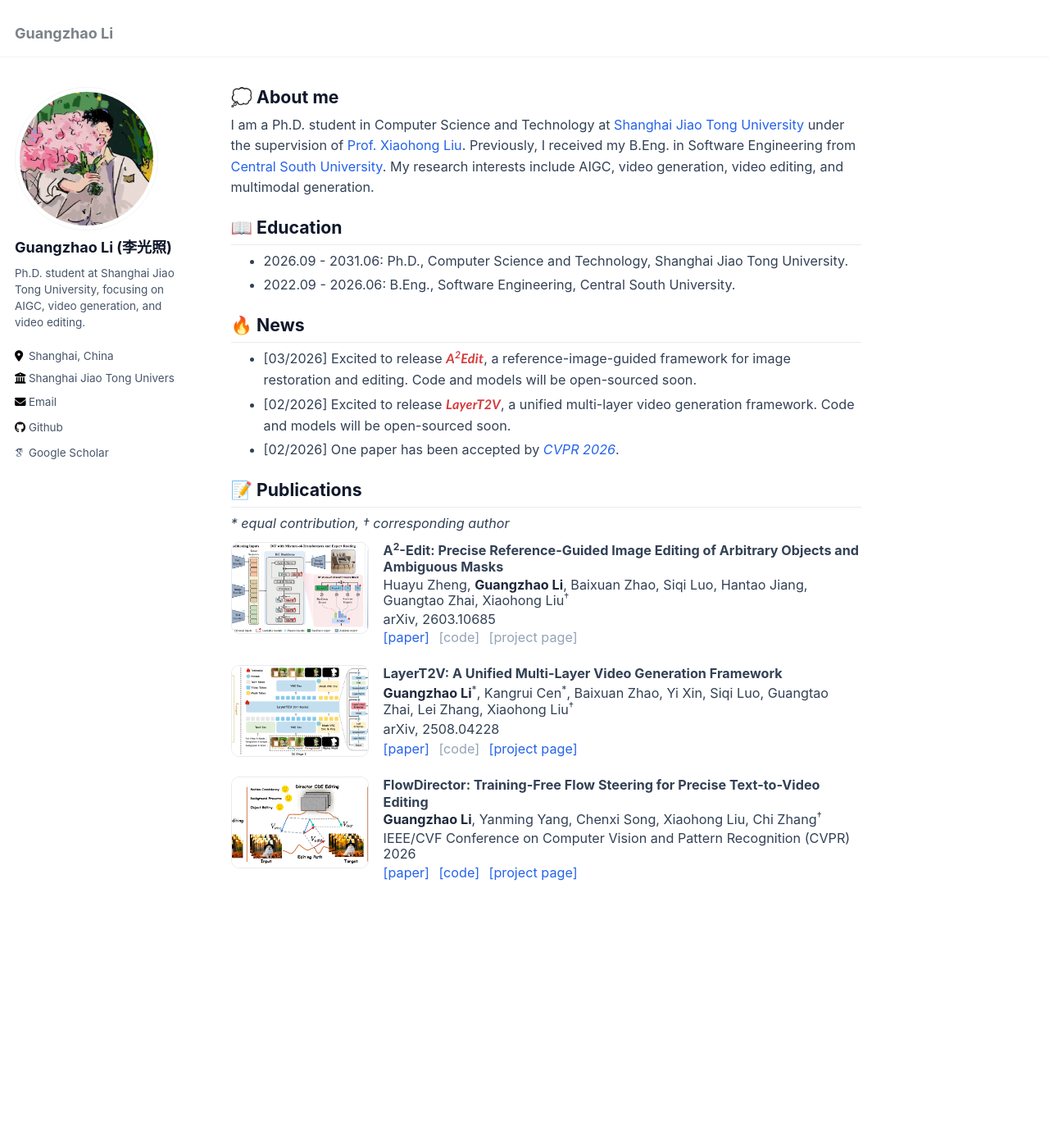
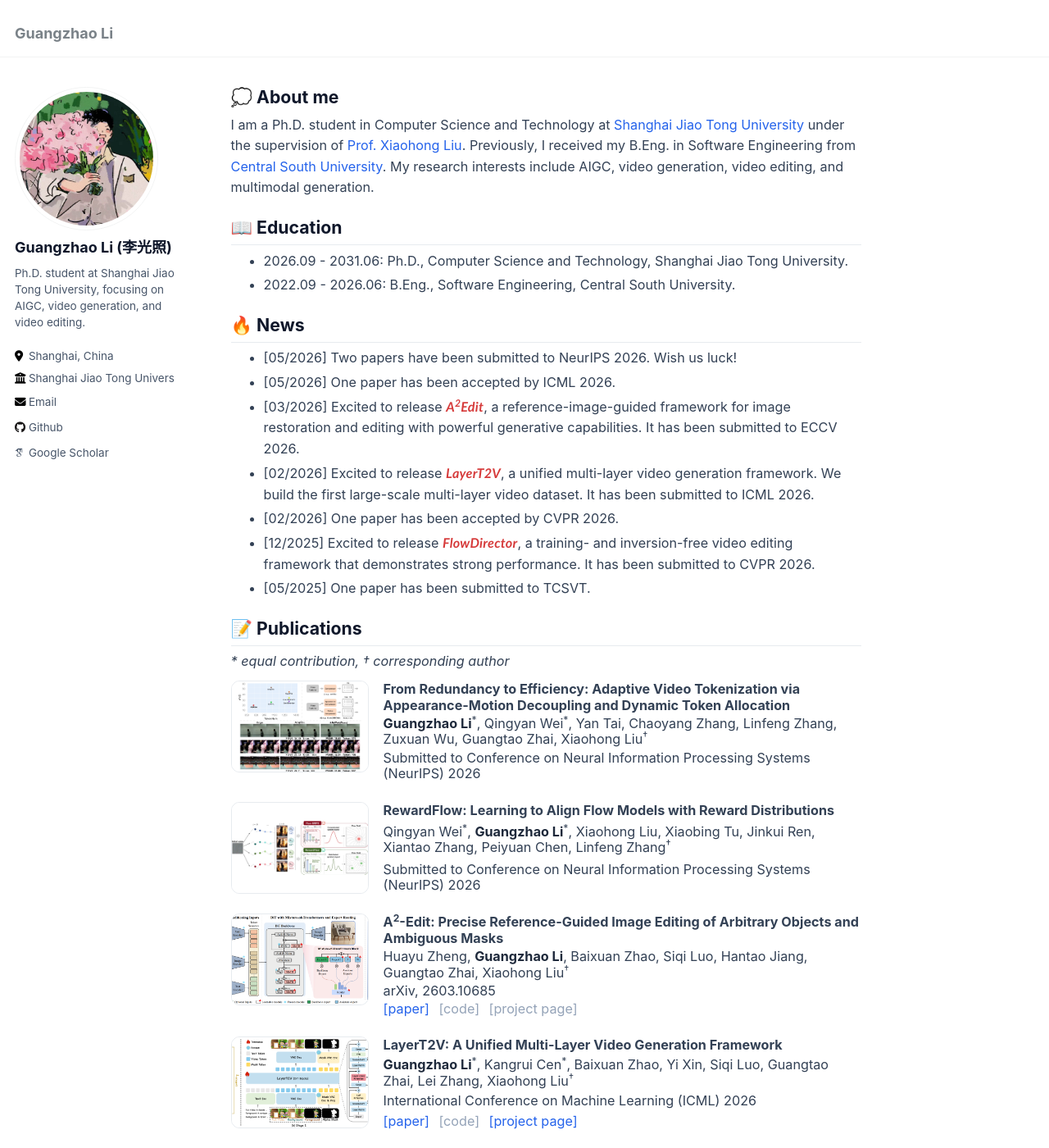
Before and after one commit to guangzhaoli/guangzhaoli.github.io, a Jekyll site: the page built from _pages/about.md, in a window 1280 px wide and 1400 px high. Shown: the whole window at 82% size. Built offline with Jekyll 4.4.1, drawn with Linux system fonts in a browser that asks for light colours; some web fonts are replaced; some of the changed text lies outside the part shown.

Commit message:
Update homepage publications and news

```diff
--- a/_pages/about.md
+++ b/_pages/about.md
@@ -18,13 +18,43 @@
 
 # 🔥 News
 
-- [03/2026] Excited to release <span class="news-highlight">A<sup>2</sup>Edit</span>, a reference-image-guided framework for image restoration and editing. Code and models will be open-sourced soon.
-- [02/2026] Excited to release <span class="news-highlight">LayerT2V</span>, a unified multi-layer video generation framework. Code and models will be open-sourced soon.
-- [02/2026] One paper has been accepted by <a class="news-venue-link" href="https://cvpr.thecvf.com/">CVPR 2026</a>.
+- [05/2026] Two papers have been submitted to NeurIPS 2026. Wish us luck!
+- [05/2026] One paper has been accepted by ICML 2026.
+- [03/2026] Excited to release <span class="news-highlight">A<sup>2</sup>Edit</span>, a reference-image-guided framework for image restoration and editing with powerful generative capabilities. It has been submitted to ECCV 2026.
+- [02/2026] Excited to release <span class="news-highlight">LayerT2V</span>, a unified multi-layer video generation framework. We build the first large-scale multi-layer video dataset. It has been submitted to ICML 2026.
+- [02/2026] One paper has been accepted by CVPR 2026.
+- [12/2025] Excited to release <span class="news-highlight">FlowDirector</span>, a training- and inversion-free video editing framework that demonstrates strong performance. It has been submitted to CVPR 2026.
+- [05/2025] One paper has been submitted to TCSVT.
 
 # 📝 Publications
 
 <p><em>* equal contribution, † corresponding author</em></p>
+
+<div class="publication-entry">
+  <div class="publication-entry-media">
+    <a href="/images/amatok.png" aria-label="Preview AMATok image">
+      <img src="/images/amatok.png" alt="AMATok preview">
+    </a>
+  </div>
+  <div class="publication-entry-body">
+    <p class="publication-entry-title">From Redundancy to Efficiency: Adaptive Video Tokenization via Appearance-Motion Decoupling and Dynamic Token Allocation</p>
+    <p class="publication-entry-authors"><strong>Guangzhao Li</strong><sup>*</sup>, Qingyan Wei<sup>*</sup>, Yan Tai, Chaoyang Zhang, Linfeng Zhang, Zuxuan Wu, Guangtao Zhai, Xiaohong Liu<sup>&dagger;</sup></p>
+    <p class="publication-entry-venue">Submitted to Conference on Neural Information Processing Systems (NeurIPS) 2026</p>
+  </div>
+</div>
+
+<div class="publication-entry">
+  <div class="publication-entry-media">
+    <a href="/images/rewardflow.png" aria-label="Preview RewardFlow image">
+      <img src="/images/rewardflow.png" alt="RewardFlow preview">
+    </a>
+  </div>
+  <div class="publication-entry-body">
+    <p class="publication-entry-title">RewardFlow: Learning to Align Flow Models with Reward Distributions</p>
+    <p class="publication-entry-authors">Qingyan Wei<sup>*</sup>, <strong>Guangzhao Li</strong><sup>*</sup>, Xiaohong Liu, Xiaobing Tu, Jinkui Ren, Xiantao Zhang, Peiyuan Chen, Linfeng Zhang<sup>&dagger;</sup></p>
+    <p class="publication-entry-venue">Submitted to Conference on Neural Information Processing Systems (NeurIPS) 2026</p>
+  </div>
+</div>
 
 <div class="publication-entry">
   <div class="publication-entry-media">
@@ -53,7 +83,7 @@
   <div class="publication-entry-body">
     <p class="publication-entry-title">LayerT2V: A Unified Multi-Layer Video Generation Framework</p>
     <p class="publication-entry-authors"><strong>Guangzhao Li</strong><sup>*</sup>, Kangrui Cen<sup>*</sup>, Baixuan Zhao, Yi Xin, Siqi Luo, Guangtao Zhai, Lei Zhang, Xiaohong Liu<sup>&dagger;</sup></p>
-    <p class="publication-entry-venue">arXiv, 2508.04228</p>
+    <p class="publication-entry-venue">International Conference on Machine Learning (ICML) 2026</p>
     <p class="publication-entry-links">
       <a class="publication-entry-link" href="https://arxiv.org/abs/2508.04228">[paper]</a>
       <span class="publication-entry-link--muted">[code]</span>
@@ -79,3 +109,16 @@
     </p>
   </div>
 </div>
+
+<div class="publication-entry">
+  <div class="publication-entry-media">
+    <a href="/images/scenevlp.png" aria-label="Preview SceneVLP image">
+      <img src="/images/scenevlp.png" alt="SceneVLP preview">
+    </a>
+  </div>
+  <div class="publication-entry-body">
+    <p class="publication-entry-title">SceneVLP: Augmenting Vision-Language Pre-Training Models for Video Action Recognition with Video Scene Graphs</p>
+    <p class="publication-entry-authors">Liangzhen Liu<sup>*</sup>, <strong>Guangzhao Li</strong><sup>*</sup>, Qi Xie, Zhaowen Wang, Li Kuang<sup>&dagger;</sup>, Yingjie Xia, Jianwei Yin</p>
+    <p class="publication-entry-venue">Under review at IEEE Transactions on Circuits and Systems for Video Technology (TCSVT)</p>
+  </div>
+</div>
```
Also changed, not shown: images/amatok.png (added), images/rewardflow.png (added), images/scenevlp.png (added).
